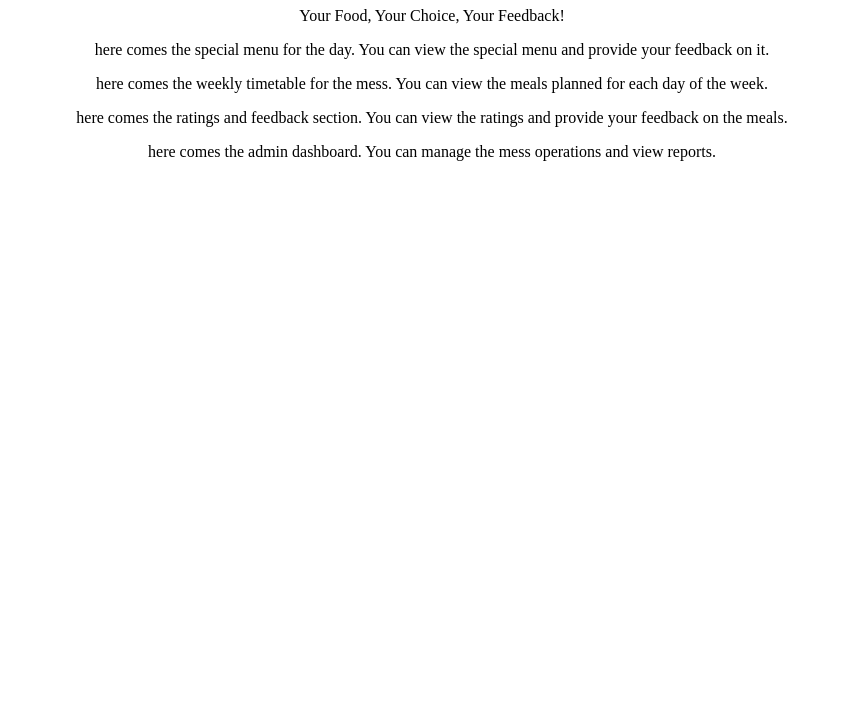
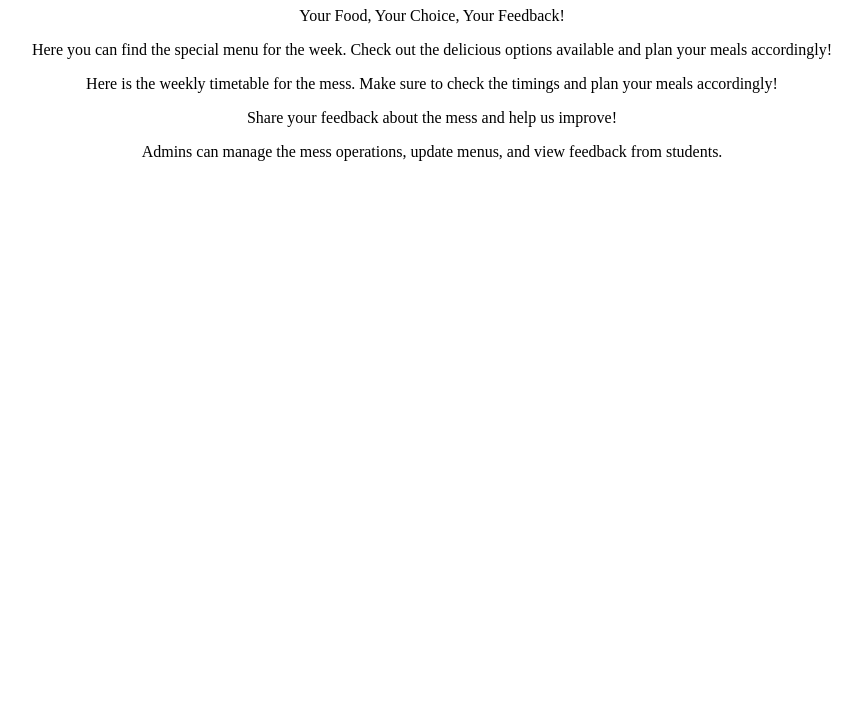
Before and after one commit to sivakumarsharikha07/hostel-mess, a plain HTML site: page index.html in a window 1280 px wide. Shown: the part 73-800 px from the top of the page, without its empty margins (208-1070 px from the left). Drawn offline with Linux system fonts and the light colour scheme.

```diff
--- a/index.html
+++ b/index.html
@@ -30,28 +30,28 @@
     <!-- Special Menu Section -->
     <section id="special">
         <p>
-            here comes the special menu for the day. You can view the special menu and provide your feedback on it.
+            Here you can find the special menu for the week. Check out the delicious options available and plan your meals accordingly!
         </p>
     </section>
 
     <!-- Weekly Timetable Section -->
     <section id="timetable">
         <p>
-            here comes the weekly timetable for the mess. You can view the meals planned for each day of the week.
+            Here is the weekly timetable for the mess. Make sure to check the timings and plan your meals accordingly!
         </p>
     </section>
 
     <!-- Ratings and Feedback Section -->
     <section id="rating">
         <p>
-            here comes the ratings and feedback section. You can view the ratings and provide your feedback on the meals.
+            Share your feedback about the mess and help us improve!
         </p>
     </section>
 
     <!-- Admin Dashboard Section -->
     <section id="admin">
         <p>
-            here comes the admin dashboard. You can manage the mess operations and view reports.
+            Admins can manage the mess operations, update menus, and view feedback from students.
         </p>
     </section>
 
```
